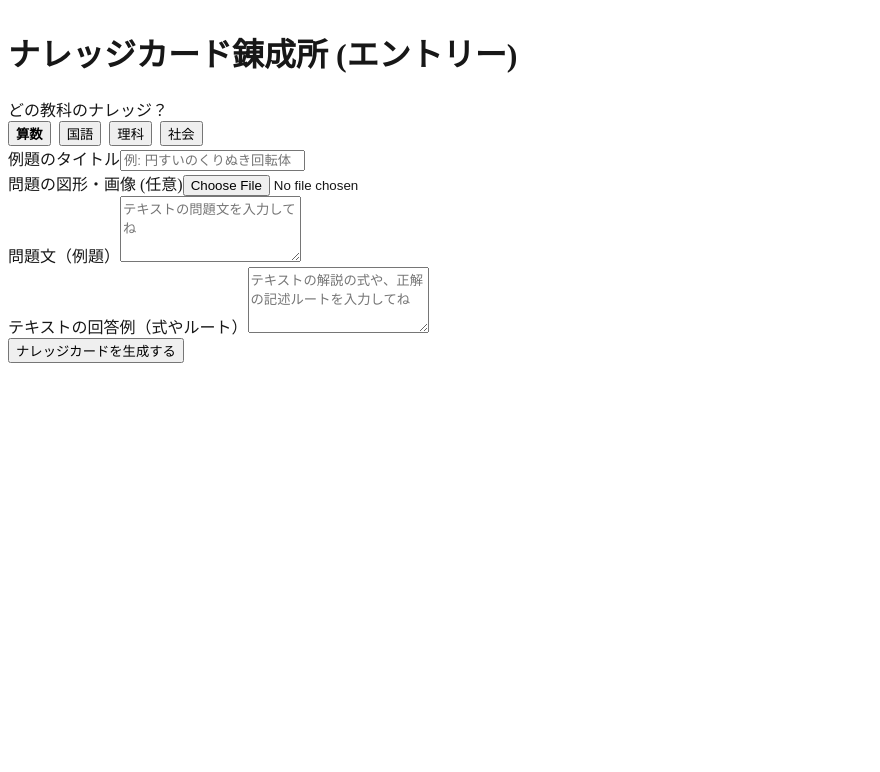
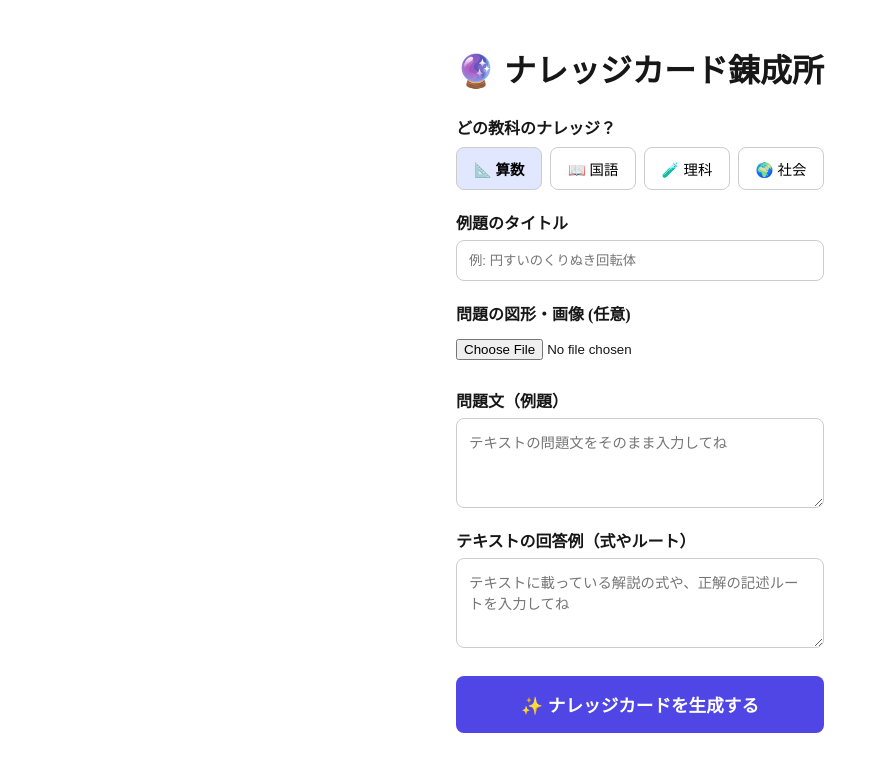
Before and after one commit to bqyujiyamada-code/study-quest, a Next.js app: page /knowledge/new in a window 1280 px wide. Shown: the top 772 px of the page, without its empty margins (0-880 px from the left). Built offline with nearby package versions, Linux system fonts and the light colour scheme; no server answers.

Commit message:
add knowledge system

```diff
--- a/src/app/knowledge/new/page.tsx
+++ b/src/app/knowledge/new/page.tsx
@@ -77,86 +77,118 @@ export default function KnowledgeEntryPage() {
   };
 
   return (
-    <div>
-      <h1>ナレッジカード錬成所 (エントリー)</h1>
+    /* ★全体をマックス600pxに制限し、中央寄せ＆左右にスマホ用の余白を確保 */
+    <div style={{ maxWidth: "600px", margin: "0 auto", padding: "16px", boxSizing: "border-box" }}>
 
-      <form onSubmit={handleSubmit}>
+      <h1 style={{ textAlign: "center", marginBottom: "24px" }}>
+        🔮 ナレッジカード錬成所
+      </h1>
+
+      <form onSubmit={handleSubmit} style={{ display: "flex", flexDirection: "column", gap: "20px" }}>
+
         {/* 教科選択 */}
         <div>
-          <label>どの教科のナレッジ？</label>
-          <div>
+          <label style={{ display: "block", fontWeight: "bold", marginBottom: "8px" }}>どの教科のナレッジ？</label>
+          {/* スマホでもタップしやすいように flex-wrap と十分な余白を確保 */}
+          <div style={{ display: "flex", flexWrap: "wrap", gap: "8px" }}>
             {(["math", "japanese", "science", "society"] as const).map((sub) => (
               <button
                 key={sub}
                 type="button"
                 onClick={() => setSubject(sub)}
                 style={{
+                  padding: "10px 16px",
+                  fontSize: "0.9rem",
                   fontWeight: subject === sub ? "bold" : "normal",
-                  marginRight: "8px"
+                  cursor: "pointer",
+                  borderRadius: "8px",
+                  border: "1px solid #ccc",
+                  backgroundColor: subject === sub ? "#e0e7ff" : "#fff",
+                  flexGrow: 1, /* スマホ画面でボタンが横いっぱいに綺麗に広がるように */
+                  minWidth: "70px",
+                  textAlign: "center"
                 }}
               >
-                {sub === "math" && "算数"}
-                {sub === "japanese" && "国語"}
-                {sub === "science" && "理科"}
-                {sub === "society" && "社会"}
+                {sub === "math" && "📐 算数"}
+                {sub === "japanese" && "📖 国語"}
+                {sub === "science" && "🧪 理科"}
+                {sub === "society" && "🌍 社会"}
               </button>
             ))}
           </div>
         </div>
 
         {/* タイトル入力 */}
-        <div>
-          <label>例題のタイトル</label>
+        <div style={{ display: "flex", flexDirection: "column", gap: "6px" }}>
+          <label style={{ fontWeight: "bold" }}>例題のタイトル</label>
           <input
             type="text"
             value={title}
             onChange={(e) => setTitle(e.target.value)}
             placeholder="例: 円すいのくりぬき回転体"
+            style={{ width: "100%", padding: "12px", boxSizing: "border-box", borderRadius: "8px", border: "1px solid #ccc" }}
           />
         </div>
 
         {/* 画像アップロード欄 */}
-        <div>
-          <label>問題の図形・画像 (任意)</label>
+        <div style={{ display: "flex", flexDirection: "column", gap: "6px" }}>
+          <label style={{ fontWeight: "bold" }}>問題の図形・画像 (任意)</label>
           <input
             type="file"
             accept="image/*"
             onChange={handleFileChange}
+            style={{ width: "100%", padding: "8px 0", boxSizing: "border-box" }}
           />
         </div>
 
         {/* 例題入力 */}
-        <div>
-          <label>問題文（例題）</label>
+        <div style={{ display: "flex", flexDirection: "column", gap: "6px" }}>
+          <label style={{ fontWeight: "bold" }}>問題文（例題）</label>
           <textarea
             rows={4}
             value={example}
             onChange={(e) => setExample(e.target.value)}
-            placeholder="テキストの問題文を入力してね"
+            placeholder="テキストの問題文をそのまま入力してね"
+            style={{ width: "100%", padding: "12px", boxSizing: "border-box", borderRadius: "8px", border: "1px solid #ccc", fontSize: "0.9rem" }}
           />
         </div>
 
         {/* 回答例入力 */}
-        <div>
-          <label>テキストの回答例（式やルート）</label>
+        <div style={{ display: "flex", flexDirection: "column", gap: "6px" }}>
+          <label style={{ fontWeight: "bold" }}>テキストの回答例（式やルート）</label>
           <textarea
             rows={4}
             value={answerExample}
             onChange={(e) => setAnswerExample(e.target.value)}
-            placeholder="テキストの解説の式や、正解の記述ルートを入力してね"
+            placeholder="テキストに載っている解説の式や、正解の記述ルートを入力してね"
+            style={{ width: "100%", padding: "12px", boxSizing: "border-box", borderRadius: "8px", border: "1px solid #ccc", fontSize: "0.9rem" }}
           />
         </div>
 
         {/* ステータス表示 */}
         {statusMessage && (
-          <div>
-            <p>{statusMessage}</p>
+          <div style={{ padding: "12px", backgroundColor: "#f0f4f8", borderRadius: "8px", textAlign: "center" }}>
+            <p style={{ margin: 0, fontSize: "0.9rem", color: "#333", fontWeight: "medium" }}>{statusMessage}</p>
           </div>
         )}
 
         {/* 送信ボタン */}
-        <button type="submit" disabled={isLoading}>
-          {isLoading ? "錬成中..." : "ナレッジカードを生成する"}
+        <button
+          type="submit"
+          disabled={isLoading}
+          style={{
+            padding: "16px",
+            fontSize: "1.1rem",
+            fontWeight: "bold",
+            color: "#fff",
+            backgroundColor: isLoading ? "#aaa" : "#4f46e5",
+            border: "none",
+            borderRadius: "8px",
+            cursor: isLoading ? "not-allowed" : "pointer",
+            marginTop: "8px"
+          }}
+        >
+          {isLoading ? "🧙‍♂️ 錬成中..." : "✨ ナレッジカードを生成する"}
         </button>
       </form>
     </div>
--- a/src/app/knowledge/page.tsx
+++ b/src/app/knowledge/page.tsx
@@ -56,32 +56,36 @@ export default function KnowledgeListPage() {
   });
 
   return (
-    <div>
-      <div>
+    /* ★全体を中央寄せにし、左右にスマホ用の余白（padding）を確保 */
+    <div style={{ maxWidth: "1200px", margin: "0 auto", padding: "16px", boxSizing: "border-box" }}>
+
+      {/* ヘッダーエリアも中央寄せに */}
+      <div style={{ textAlign: "center", marginBottom: "32px" }}>
         <h1>ナレッジ神殿</h1>
-        <p>これまでに集めた、頭の「ひらめきロジック」コレクション</p>
+        <p style={{ color: "#666" }}>これまでに集めた、頭の「ひらめきロジック」コレクション</p>
       </div>
 
       {/* 検索・絞り込み操作エリア */}
-      <div>
-        {/* 検索窓 */}
-        <div>
+      <div style={{ maxWidth: "600px", margin: "0 auto 32px auto", textAlign: "center" }}>
+        {/* 検索窓（幅いっぱいに広げる） */}
+        <div style={{ display: "flex", gap: "8px", justifyContent: "center" }}>
           <input
             type="text"
             value={searchQuery}
             onChange={(e) => setSearchQuery(e.target.value)}
             placeholder="さがしたい言葉を入力してね（ひらがなでもOK！）"
+            style={{ width: "100%", padding: "12px", boxSizing: "border-box" }}
           />
           {searchQuery && (
-            <button onClick={() => setSearchQuery("")}>クリア</button>
+            <button onClick={() => setSearchQuery("")} style={{ shrink: 0 }}>クリア</button>
           )}
         </div>
 
-        {/* 教科切り替えタブ */}
-        <div style={{ marginTop: "10px" }}>
+        {/* 教科切り替えタブ（スマホで溢れたら折り返すように flex-wrap を指定） */}
+        <div style={{ marginTop: "16px", display: "flex", flexWrap: "wrap", gap: "8px", justifyContent: "center" }}>
           <button
             onClick={() => setSelectedSubject("all")}
-            style={{ fontWeight: selectedSubject === "all" ? "bold" : "normal", marginRight: "8px" }}
+            style={{ fontWeight: selectedSubject === "all" ? "bold" : "normal", padding: "6px 12px" }}
           >
             すべて
           </button>
@@ -94,7 +98,7 @@ export default function KnowledgeListPage() {
             <button
               key={tab.id}
               onClick={() => setSelectedSubject(tab.id as SubjectType)}
-              style={{ fontWeight: selectedSubject === tab.id ? "bold" : "normal", marginRight: "8px" }}
+              style={{ fontWeight: selectedSubject === tab.id ? "bold" : "normal", padding: "6px 12px" }}
             >
               {tab.label}
             </button>
@@ -102,17 +106,20 @@ export default function KnowledgeListPage() {
         </div>
       </div>
 
-      {/* カード一覧エリア */}
+      {/* カード一覧エリア（ココが重要！スマホなら1列、PCなら並ぶように flex で調整） */}
       {isLoading ? (
-        <div>
-          <p>ナレッジカードを展開中...</p>
-        </div>
+        <div style={{ textAlign: "center" }}><p>ナレッジカードを展開中...</p></div>
       ) : filteredCards.length === 0 ? (
-        <div style={{ marginTop: "20px" }}>
-          <p>あてはまるナレッジカードが見つからないよ。</p>
+        <div style={{ textAlign: "center", marginTop: "20px" }}>
+          <p style={{ color: "#999" }}>あてはまるナレッジカードが見つからないよ。</p>
         </div>
       ) : (
-        <div style={{ display: "flex", flexWrap: "wrap", gap: "16px", marginTop: "20px" }}>
+        <div style={{
+          display: "flex",
+          flexWrap: "wrap",
+          gap: "16px",
+          justifyContent: "center" /* カードを中央寄せに並べる */
+        }}>
           {filteredCards.map((card) => (
             <div
               key={card.cardId}
@@ -120,30 +127,35 @@ export default function KnowledgeListPage() {
               style={{
                 border: "1px solid #ccc",
                 padding: "16px",
-                width: "280px",
-                cursor: "pointer"
+                /* スマホ時は横幅いっぱい（100%）、PCでは大体3台並ぶように flex-basis を調整 */
+                width: "100%",
+                maxWidth: "340px",
+                boxSizing: "border-box",
+                cursor: "pointer",
+                borderRadius: "12px", /* 少し角丸にして今風に */
+                backgroundColor: "#fff"
               }}
             >
               {/* 画像プレビュー */}
               {card.imageUrl && (
-                <div>
-                  <img src={card.imageUrl} alt={card.title} style={{ maxWidth: "100%", height: "auto" }} />
+                <div style={{ textAlign: "center", marginBottom: "12px", backgroundColor: "#f9f9f9", borderRadius: "8px", padding: "8px" }}>
+                  <img src={card.imageUrl} alt={card.title} style={{ maxWidth: "100%", maxHeight: "150px", objectFit: "contain" }} />
                 </div>
               )}
 
-              <div>
-                <span>【{card.subject}】</span>
-                <span>{card.content.degreeOfAppearance}</span>
+              <div style={{ display: "flex", justifyContent: "between", fontSize: "0.8rem", color: "#666", marginBottom: "4px" }}>
+                <span>【{card.subject === "math" ? "算数" : card.subject === "japanese" ? "国語" : card.subject === "science" ? "理科" : "社会"}】</span>
+                <span style={{ marginLeft: "auto" }}>{card.content.degreeOfAppearance}</span>
               </div>
 
-              <h3>{card.title}</h3>
-              <p style={{ fontSize: "0.8rem", color: "#666" }}>{card.titleKana}</p>
-              <p style={{ fontSize: "0.8rem", fontStyle: "italic" }}>型: {card.content.typicalPatternName}</p>
-              <p>{card.content.essence}</p>
+              <h3 style={{ margin: "4px 0" }}>{card.title}</h3>
+              <p style={{ fontSize: "0.75rem", color: "#999", margin: "2px 0" }}>{card.titleKana}</p>
+              <p style={{ fontSize: "0.75rem", fontStyle: "italic", color: "#666", margin: "4px 0" }}>型: {card.content.typicalPatternName}</p>
+              <p style={{ fontSize: "0.9rem", color: "#333", lineHeight: "1.4" }}>{card.content.essence}</p>
 
-              <div style={{ backgroundColor: "#f0f4f8", padding: "8px", marginTop: "8px" }}>
-                <strong>武器: </strong>
-                <span>{card.content.weapon}</span>
+              <div style={{ backgroundColor: "#f0f4f8", padding: "8px", marginTop: "12px", borderRadius: "8px" }}>
+                <strong style={{ fontSize: "0.8rem", color: "#1e3a8a" }}>⚔️ 武器: </strong>
+                <span style={{ fontSize: "0.85rem", fontWeight: "bold", color: "#1e3a8a" }}>{card.content.weapon}</span>
               </div>
             </div>
           ))}
```
